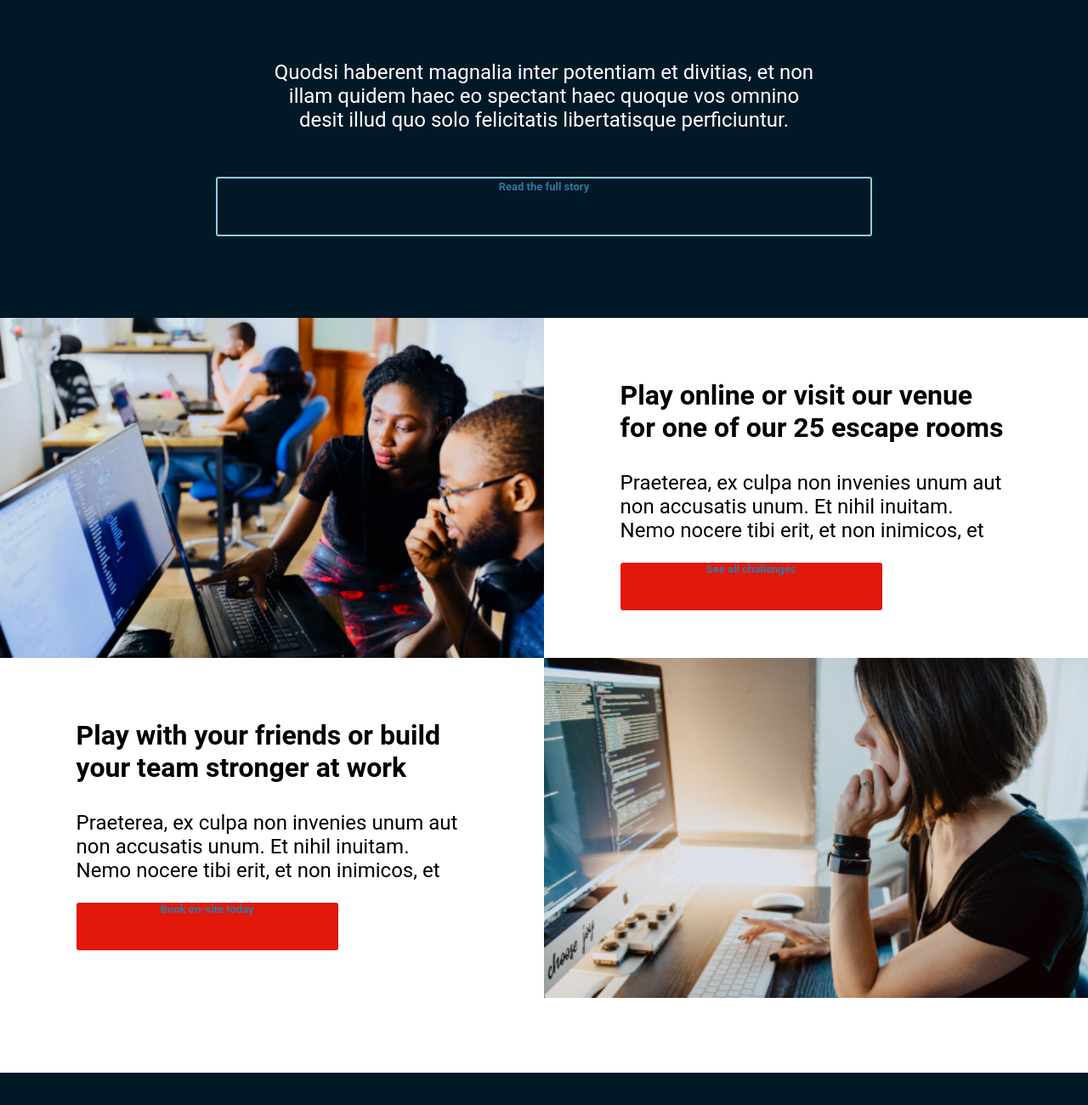
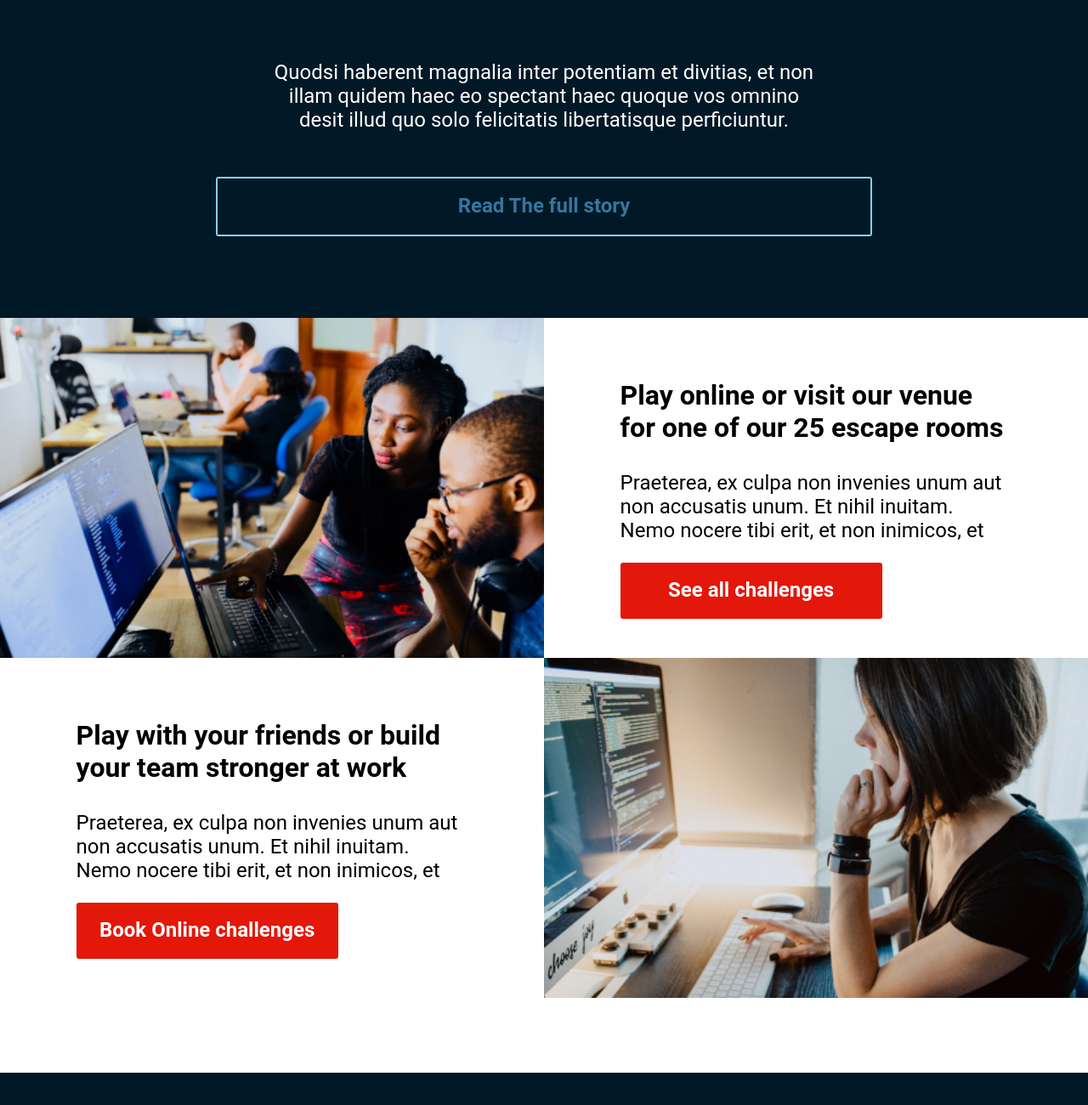
Before and after one commit to MatsJoh50/upg2cypress, a website with bundled scripts: page index.html in a window 1280 px wide. Shown: the part 1510-2810 px from the top of the page at 85% size. Built offline with nearby package versions, Linux system fonts and the light colour scheme; no server answers.

Commit message:
BFixed the 3 Buttons+ removed the gradient
Moral of the story : always follow instructions - :)

```diff
--- a/index.html
+++ b/index.html
@@ -168,8 +168,13 @@
                     vos
                     omnino desit illud quo solo felicitatis libertatisque perficiuntur.</p>
             </div>
+
             <div class="main__storyBox--button button darkBlue">
-                <a href="about-us.html">Read the full story</a> <!--Check font size and styling -->
+                <a href="about-us.html">
+                    <div class="Online button">
+                        <p>Read The full story</p>
+                    </div>
+                    </a> <!--Check font size and styling -->
             </div>
         </div>
 
@@ -184,12 +189,13 @@
                         tibi
                         erit, et
                         non inimicos, et</p>
-                </div>
-                <div class="main__marketing--testBook button red">
-                <a href="./filter.htm?onsite">Book on-site today</a> <!--Check styling ,
-                    I only added the link by changing from <p> to <a> -->
+                    </div>
+                    <a href="./filter.htm?online">
+                        <div class="Online button red">
+                            <p>Book Online challenges</p>
+                        </div>
+                    </a>
 
-                </div>
             </div>
             <img class="motivation__img" id="solo_img" src="images/motivation_solo.png"
                 alt="One person by a screen trying to solve a problem">
@@ -202,13 +208,17 @@
                         erit, et
                         non inimicos, et</p>
                 </div>
-                <div id="seeAll" class="main__marketing--challenges button red">
-                <a href="./filter.htm">See all challenges</a><!--Same here styling needs to be checked-->
-                </div>
+                <a href="./filter.htm">
+                    <div class="Online button red">
+                        <p>See all challenges</p>
+                    </div>
+                </a>
+               <!-- <div id="seeAll" class="main__marketing--challenges button red">
+                <a href="./filter.htm">See all challenges</a>
+                </div>-->
             </div>
         </div>
     </main>
-
     <footer class="footer" id="footer">
         <div class="footer__compay">
             <h4>[Esc] Hacker Escape Rooms</h4>
--- a/src/Hover.scss
+++ b/src/Hover.scss
@@ -1,18 +1,7 @@
 
 /* Nice Gradient for buttons i found :) */
 button {
-    background:
-      linear-gradient(
-        to right,
-        rgb(255, 255, 255),
-        rgb(255, 255, 255)
-      ),
-      linear-gradient(
-        to right,
-        rgba(227, 23, 10),
-        rgba(54, 118, 157),
-        rgb(1, 24, 39)
-    );
+
     background-size: 100% 3px, 0 3px;
     background-position: 100% 100%, 0 100%;
     background-repeat: no-repeat;
```
Also changed, not shown: src/Hover.css, 1 other file.
